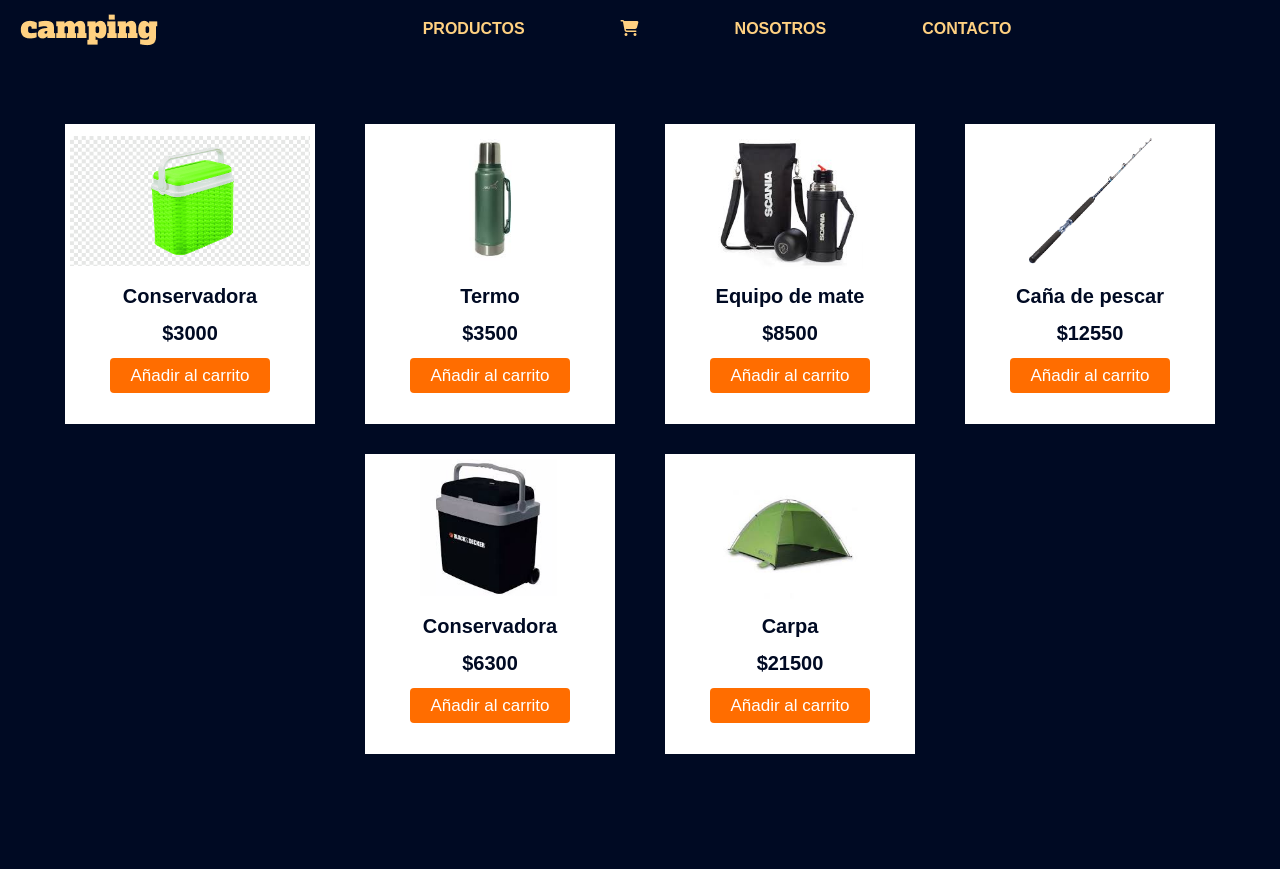
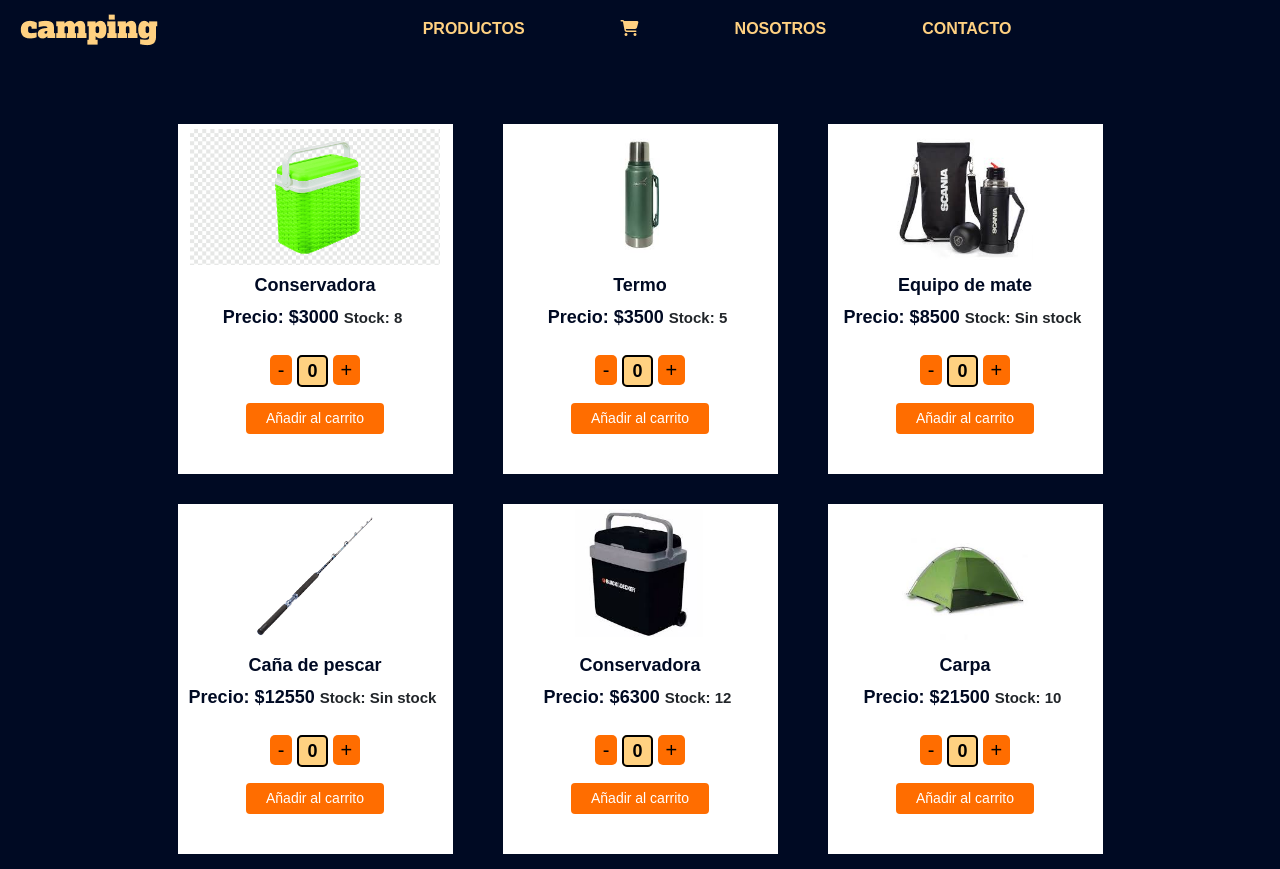
Before and after one commit to DelCampoFabian/DelCampoFabian-CursoReact, a React (Create React App) app: page / in a window 1280 px wide. Before the commit the page ends 800 px from the top, so only its background shows below. Built offline with nearby package versions, Linux system fonts and the light colour scheme.

Commit message:
Botones de añadir y quitar productos

```diff
--- a/src/App.js
+++ b/src/App.js
@@ -10,16 +10,17 @@ import ProductoSeis from "./assets/img/productoSeis.jpeg";
 
 
 
+
 function App() {
 
 
   const listaProductos= [
-    {id : 1,nombre: "Conservadora",precio: 3000,imagen: ProductoUno},
-    {id : 2,nombre: "Termo",precio: 3500,imagen: ProductoDos},
-    {id : 3,nombre: "Equipo de mate",precio: 8500,imagen: ProductoTres},
-    {id : 4,nombre: "Caña de pescar",precio: 12550,imagen: ProductoCuatro},
-    {id : 5,nombre: "Conservadora",precio: 6300,imagen: ProductoCinco},
-    {id : 6,nombre: "Carpa",precio: 21500,imagen: ProductoSeis},
+    {id : 1,nombre: "Conservadora",precio: 3000,imagen: ProductoUno, stock:8},
+    {id : 2,nombre: "Termo",precio: 3500,imagen: ProductoDos, stock:5},
+    {id : 3,nombre: "Equipo de mate",precio: 8500,imagen: ProductoTres, stock:0},
+    {id : 4,nombre: "Caña de pescar",precio: 12550,imagen: ProductoCuatro, stock:0},
+    {id : 5,nombre: "Conservadora",precio: 6300,imagen: ProductoCinco, stock:12},
+    {id : 6,nombre: "Carpa",precio: 21500,imagen: ProductoSeis, stock:10},
    ]
 
   return (
--- /dev/null
+++ b/src/components/ItemCount/ItemCount.css
@@ -0,0 +1,22 @@
+.contador__numero {
+    padding: 4px;
+    font-size: 18px;
+    font-weight: 700;
+    color: #000;
+    background-color: #ffd181;
+    border-radius: 5px;
+    border: 2px solid #000;
+}
+.contador {
+    margin-left: 5px;
+    margin-right: 5px;
+    font-size: 20px;
+    font-weight: 500;
+    color: #000;
+    background-color: #ff6d00;
+    border-radius: 5px;
+    border: none;
+}
+.contador:hover {
+    background-color: #ffd181;
+}
--- /dev/null
+++ b/src/components/ItemCount/ItemCount.jsx
@@ -0,0 +1,19 @@
+import React from "react";
+import { useState } from "react";
+import "./ItemCount.css"
+
+const ItemCount = (props) => {
+    const [contador, setContador] = useState(0);
+    const {
+        productos
+        } = props
+    return (
+        <div className="mt-3 p-2">
+            <button className="px-2 contador" onClick={() => {(contador != 0) ? setContador(contador-1): setContador(contador)}}>-</button>
+            <span className="px-2 contador__numero">{contador}</span>
+            <button className="px-2 contador" onClick={() => {(contador < productos) ? setContador( contador+1) : setContador(contador)}}>+</button>
+        </div>
+    )
+}
+
+export default ItemCount;
--- a/src/components/ItemListContainer/ItemListContainer.css
+++ b/src/components/ItemListContainer/ItemListContainer.css
@@ -5,8 +5,8 @@
 
 .productos {
     background-color: #fff;
-    width: 250px;
-    height: 300px;
+    width: 275px;
+    height: 350px;
     padding: 5px;
     margin: 15px 25px;
     text-align: center;
@@ -15,29 +15,33 @@
 
 .productos img {
     width: 100%;
-    height: 50%;
+    height: 40%;
     object-fit: contain;
 }
 
-.productos h5,.productos span{
+.productos h5,.productos .productos__precio{
     margin-top: 10px;
-    font-size: 20px;
+    font-size: 18px;
     font-weight: 600;
     color: #000A23;
-    display: block;
 }
-.productos button {
+.productos .productos__button {
     background-color: #ff6d00;
     border: none;
     padding: 5px 20px;
     border-radius: 4px;
     margin-top: 10px;
-    font-size: 17px;
+    font-size: 14px;
     font-weight: 500;
     color: #fff;
     transition-duration: .2s;
 }
-.productos button:hover {
+.productos .productos__button:hover {
     background-color: #ffd181;
-    color: #ff6d00;
 }
+
+.productos__stock {
+    font-size: 15px;
+    font-weight: 600;
+    margin: 5px;
+}
--- a/src/components/ItemListContainer/ItemListContainer.jsx
+++ b/src/components/ItemListContainer/ItemListContainer.jsx
@@ -1,4 +1,5 @@
 import React from "react";
+import ItemCount from "../ItemCount/ItemCount";
 import "./ItemListContainer.css";
 
 
@@ -11,14 +12,19 @@ const ItemListContainer = (props) => {
         <div className="productos__container">
             {
                 productos.map((elemento) => {
-                    return  <div className="productos" id={elemento.id}>
+                    return  <div className="productos" id={elemento.id} key={elemento.id}>
                                 <img src={elemento.imagen} alt="" />
                                 <h5>{elemento.nombre}</h5>
-                                <span>${elemento.precio}</span>
-                                <button>Añadir al carrito</button>
+                                <div>
+                                    <span className="productos__precio">Precio: ${elemento.precio}</span>
+                                    <span className="productos__stock">Stock: {(elemento.stock !== 0) ? [elemento.stock] : "Sin stock"}</span>
+                                </div>
+                                <ItemCount productos={elemento.stock}/>
+                                <button className="productos__button">Añadir al carrito</button>
                             </div>
                 })
             }
+
         </div>
     )
 }
```
